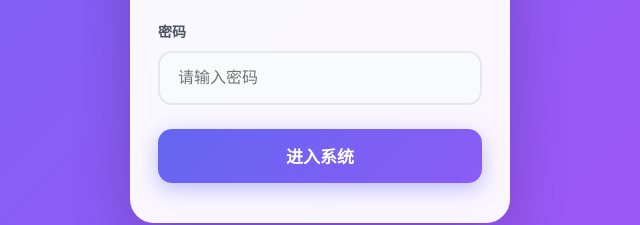
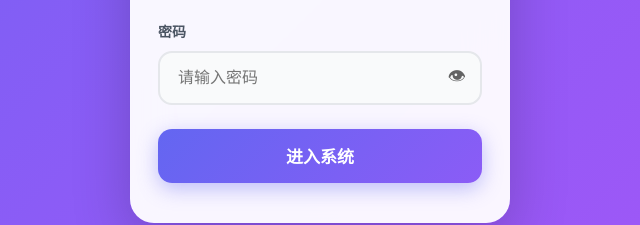
Before and after one commit to fang618719/sjogren-health, a plain HTML site: page index.html in a window 1280 px wide. Shown: the part 471-696 px from the top of the page, 320-960 px from the left. Drawn offline with Linux system fonts and the light colour scheme.

Commit message:
添加密码显示/隐藏切换功能

```diff
--- a/css/style.css
+++ b/css/style.css
@@ -22,6 +22,10 @@ header h2 { font-size: 18px; font-weight: 600; letter-spacing: 0.5px; }
 .input-group label { display: block; font-size: 14px; color: #4b5563; margin-bottom: 10px; font-weight: 600; }
 .input-group input { width: 100%; height: 54px; border: 2px solid #e5e7eb; border-radius: 14px; padding: 0 18px; font-size: 16px; transition: all 0.3s; background: #f9fafb; }
 .input-group input:focus { border-color: #6366f1; outline: none; box-shadow: 0 0 0 4px rgba(99,102,241,0.15); background: #fff; }
+.password-wrapper { position: relative; }
+.password-wrapper input { width: 100%; padding-right: 50px; }
+.toggle-password { position: absolute; right: 16px; top: 50%; transform: translateY(-50%); cursor: pointer; font-size: 18px; opacity: 0.6; user-select: none; }
+.toggle-password:hover { opacity: 1; }
 .btn-primary { width: 100%; height: 54px; background: linear-gradient(135deg, #6366f1 0%, #8b5cf6 100%); color: #fff; border: none; border-radius: 14px; font-size: 17px; font-weight: 600; cursor: pointer; transition: all 0.3s; box-shadow: 0 6px 20px rgba(99,102,241,0.4); }
 .btn-primary:hover { transform: translateY(-3px); box-shadow: 0 10px 30px rgba(99,102,241,0.5); }
 .btn-primary:active { transform: translateY(-1px); }
--- a/index.html
+++ b/index.html
@@ -24,7 +24,10 @@
                     </div>
                     <div class="input-group">
                         <label>密码</label>
-                        <input type="password" id="password-input" placeholder="请输入密码">
+                        <div class="password-wrapper">
+                            <input type="password" id="password-input" placeholder="请输入密码">
+                            <span class="toggle-password" onclick="togglePassword()">👁</span>
+                        </div>
                     </div>
                     <button class="btn-primary" onclick="handleLogin()">进入系统</button>
                 </div>
--- a/js/app.js
+++ b/js/app.js
@@ -61,6 +61,19 @@ function checkLogin() {
     isAdmin = sessionStorage.getItem('is_admin') === 'true';
     showPage('patient-list-page');
     renderPatientList();
+  }
+}
+
+// 切换密码显示
+function togglePassword() {
+  const input = document.getElementById('password-input');
+  const toggle = document.querySelector('.toggle-password');
+  if (input.type === 'password') {
+    input.type = 'text';
+    toggle.textContent = '🙈';
+  } else {
+    input.type = 'password';
+    toggle.textContent = '👁';
   }
 }
 
```
